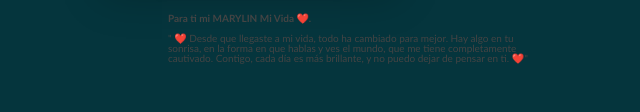
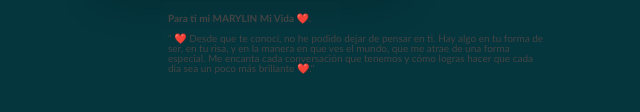
Before and after one commit to LuisCapcha/CartaMarylin.github.io, a website: page index.html in a window 1280 px wide. Shown: the part 518-630 px from the top of the page, 390-1030 px from the left. Drawn offline with Linux system fonts and the light colour scheme.

Commit message:
cambios 7

```diff
--- a/index.html
+++ b/index.html
@@ -4,7 +4,7 @@
     <meta charset="UTF-8">
     <meta http-equiv="X-UA-Compatible" content="IE=edge">
     <meta name="viewport" content="width=device-width, initial-scale=1.0">
-    <title>Carta Marylin</title>
+    <title>Carta Marylin ❤️</title>
     <link rel="stylesheet" href="./style.css">
 </head>
 <body>
@@ -15,12 +15,12 @@
                     <div class="text">
                         <strong>Para ti mi MARYLIN Mi Vida  ❤️.</strong>
                         <p>
-                            " ❤️ Desde que llegaste a mi vida,
-                             todo ha cambiado para mejor. Hay algo
-                             en tu sonrisa, en la forma en que hablas
-                             y ves el mundo, que me tiene completamente
-                             cautivado. Contigo, cada día es más brillante,
-                             y no puedo dejar de pensar en ti. ❤️"
+                            " ❤️ Desde que te conocí, no he podido dejar
+                            de pensar en ti. Hay algo en tu forma de ser,
+                            en tu risa, y en la manera en que ves el mundo,
+                             que me atrae de una forma especial. Me encanta
+                             cada conversación que tenemos y cómo logras hacer
+                              que cada día sea un poco más brillante  ❤️."
 
                         </p>
                     </div>
```
